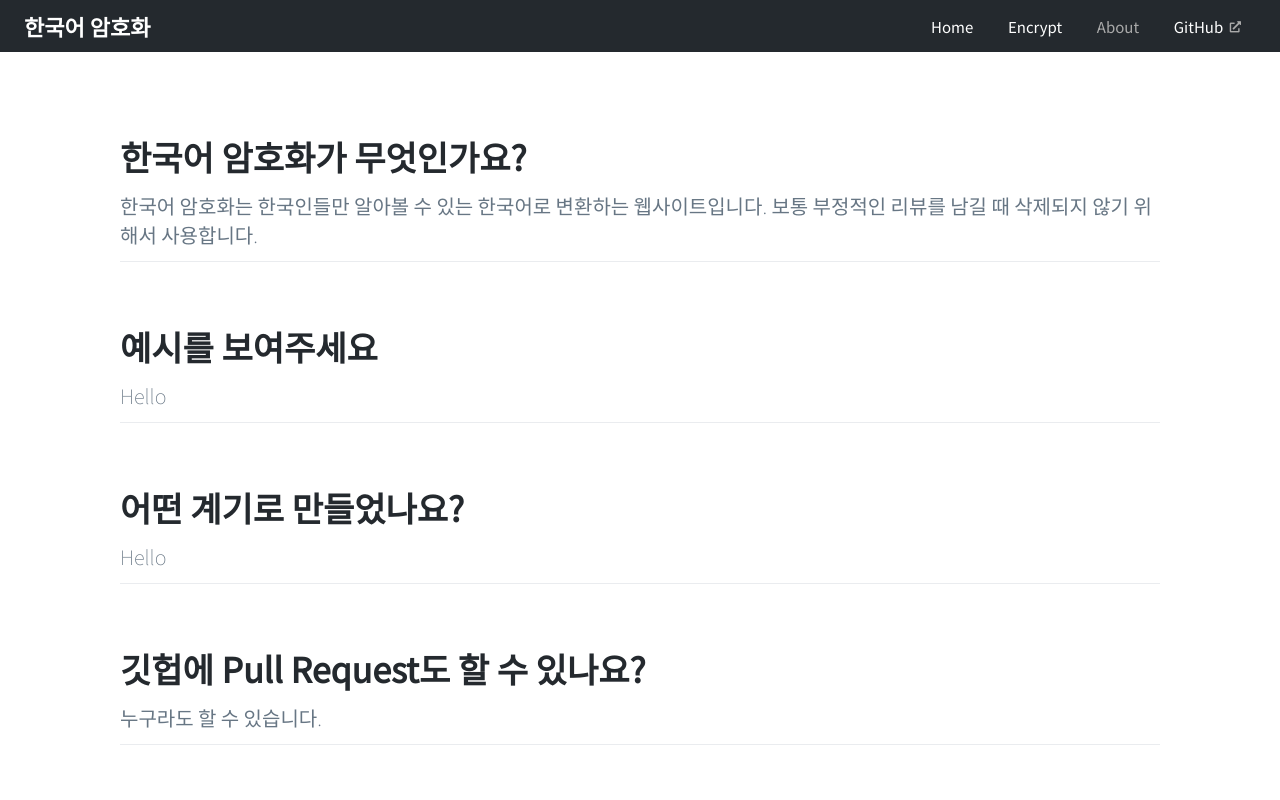
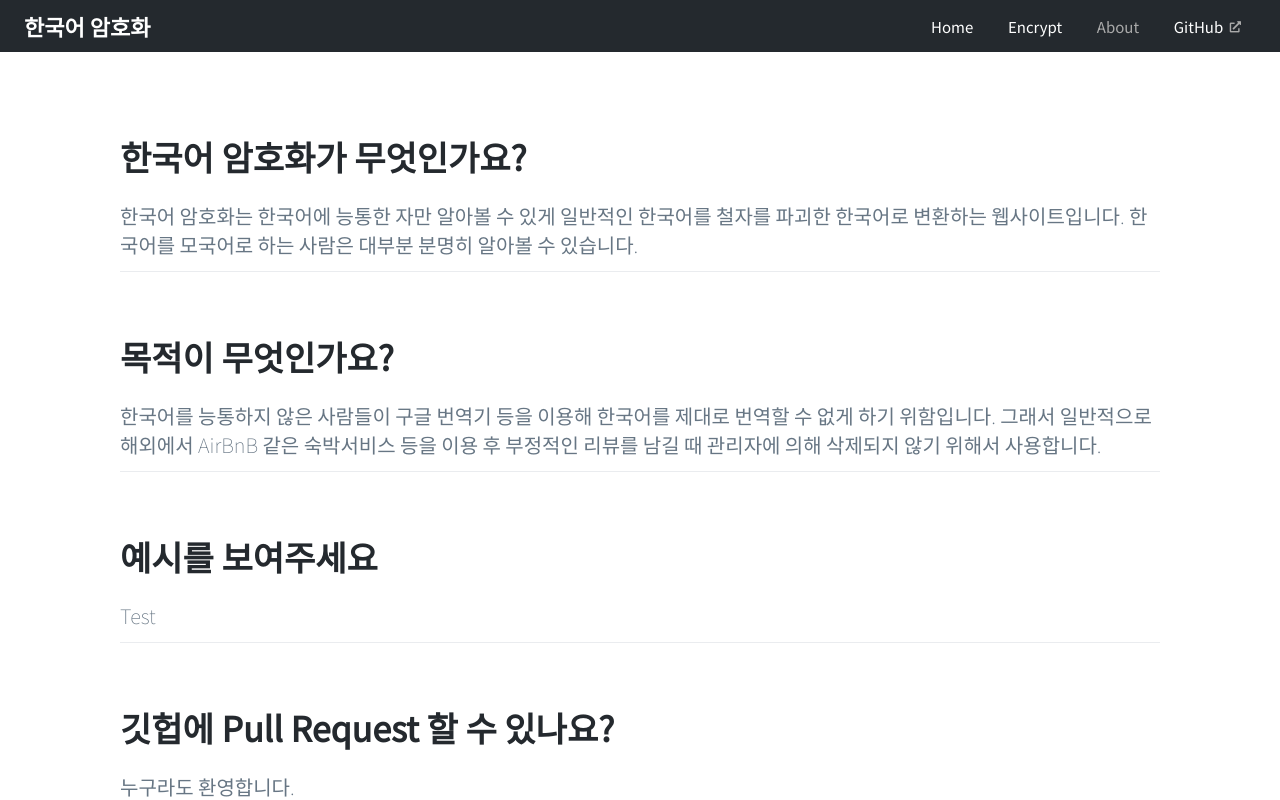
Before and after one commit to samnoh/korean-encryption, a React (Create React App) app: page /about in a window 1280 px wide. Shown: the top 800 px of the page. Built offline with nearby package versions, Linux system fonts and the light colour scheme.

Commit message:
feat(pages): update AboutPage

```diff
--- a/src/App.js
+++ b/src/App.js
@@ -7,7 +7,7 @@ const HomePage = lazy(() => import('pages/HomePage'));
 const EncryptPage = lazy(() => import('pages/EncryptPage'));
 const AboutPage = lazy(() => import('pages/AboutPage'));
 
-function App() {
+const App = () => {
     return (
         <>
             <GlobalStyle />
@@ -20,6 +20,6 @@ function App() {
             </Suspense>
         </>
     );
-}
+};
 
 export default App;
--- a/src/components/common/Button.js
+++ b/src/components/common/Button.js
@@ -14,6 +14,7 @@ const Container = styled.button`
     padding: 12px 20px;
     border-radius: 4px;
     transition: background-color 0.2s ease;
+    user-select: none;
 
     &:hover {
         background: ${props => lighten(0.05, props.background || p.lightblue)};
--- a/src/pages/AboutPage.js
+++ b/src/pages/AboutPage.js
@@ -6,10 +6,11 @@ import { Title as T, Description as D, palette as p, media } from 'styles';
 
 const Title = styled(T)`
     margin-top: 50px;
-    margin-bottom: 10px;
     font-size: 34px;
 
     ${media.mobile`
+        margin-top: 24px;
+        margin-bottom: 10px;
         font-size: 24px;
     `};
 `;
@@ -21,6 +22,7 @@ const Description = styled(D)`
     border-bottom: 1px solid ${p.lightgray};
 
     ${media.mobile`
+        margin-bottom: 0;
         font-size: 17px;
     `};
 `;
@@ -30,15 +32,20 @@ const AboutPage = () => {
         <PageTemplate>
             <Title>한국어 암호화가 무엇인가요?</Title>
             <Description>
-                한국어 암호화는 한국인들만 알아볼 수 있는 한국어로 변환하는 웹사이트입니다. 보통
-                부정적인 리뷰를 남길 때 삭제되지 않기 위해서 사용합니다.
+                한국어 암호화는 한국어에 능통한 자만 알아볼 수 있게 일반적인 한국어를 철자를 파괴한
+                한국어로 변환하는 웹사이트입니다. 한국어를 모국어로 하는 사람은 대부분 분명히 알아볼
+                수 있습니다.
+            </Description>
+            <Title>목적이 무엇인가요?</Title>
+            <Description>
+                한국어를 능통하지 않은 사람들이 구글 번역기 등을 이용해 한국어를 제대로 번역할 수
+                없게 하기 위함입니다. 그래서 일반적으로 해외에서 AirBnB 같은 숙박서비스 등을 이용 후
+                부정적인 리뷰를 남길 때 관리자에 의해 삭제되지 않기 위해서 사용합니다.
             </Description>
             <Title>예시를 보여주세요</Title>
-            <Description>Hello</Description>
-            <Title>어떤 계기로 만들었나요?</Title>
-            <Description>Hello</Description>
-            <Title>깃헙에 Pull Request도 할 수 있나요?</Title>
-            <Description>누구라도 할 수 있습니다.</Description>
+            <Description>Test</Description>
+            <Title>깃헙에 Pull Request 할 수 있나요?</Title>
+            <Description>누구라도 환영합니다.</Description>
         </PageTemplate>
     );
 };
--- a/src/pages/HomePage.js
+++ b/src/pages/HomePage.js
@@ -31,7 +31,7 @@ const HomePage = () => {
         <PageTemplate>
             <Container>
                 <Title>한국어 암호화</Title>
-                <Description>땅쒼의 한끅어는 위뮈 암호화뙤었따!</Description>
+                <Description>땅쒼의 한끅어는 이뮈 암호화뙤었따!</Description>
                 <Link to="/encrypt">
                     <Button>
                         Get Started <i className="fas fa-arrow-right fa-xs" />
--- a/src/utils/hangul/core.js
+++ b/src/utils/hangul/core.js
@@ -38,7 +38,7 @@ const encryptHangul = (input, option) => {
     for (let i = 0; i < input.length; i++) {
         const char = input[i];
 
-        if (!/[가-힣]/.test(char)) {
+        if (/[^가-힣]/.test(char)) {
             result.push(char);
             continue;
         }
--- a/src/utils/hangul/options.js
+++ b/src/utils/hangul/options.js
@@ -50,8 +50,9 @@ export const changeVowel = arr => {
 
 export const randomFinal = arr => {
     const result = [...arr];
-    const temp = result[2];
+    const temp = result[2]; // final
 
+    // if there is not a empty string ' '
     if (temp !== 0) {
         while (temp === result[2]) {
             result[2] = 1 + Math.floor(Math.random() * 27);
```
